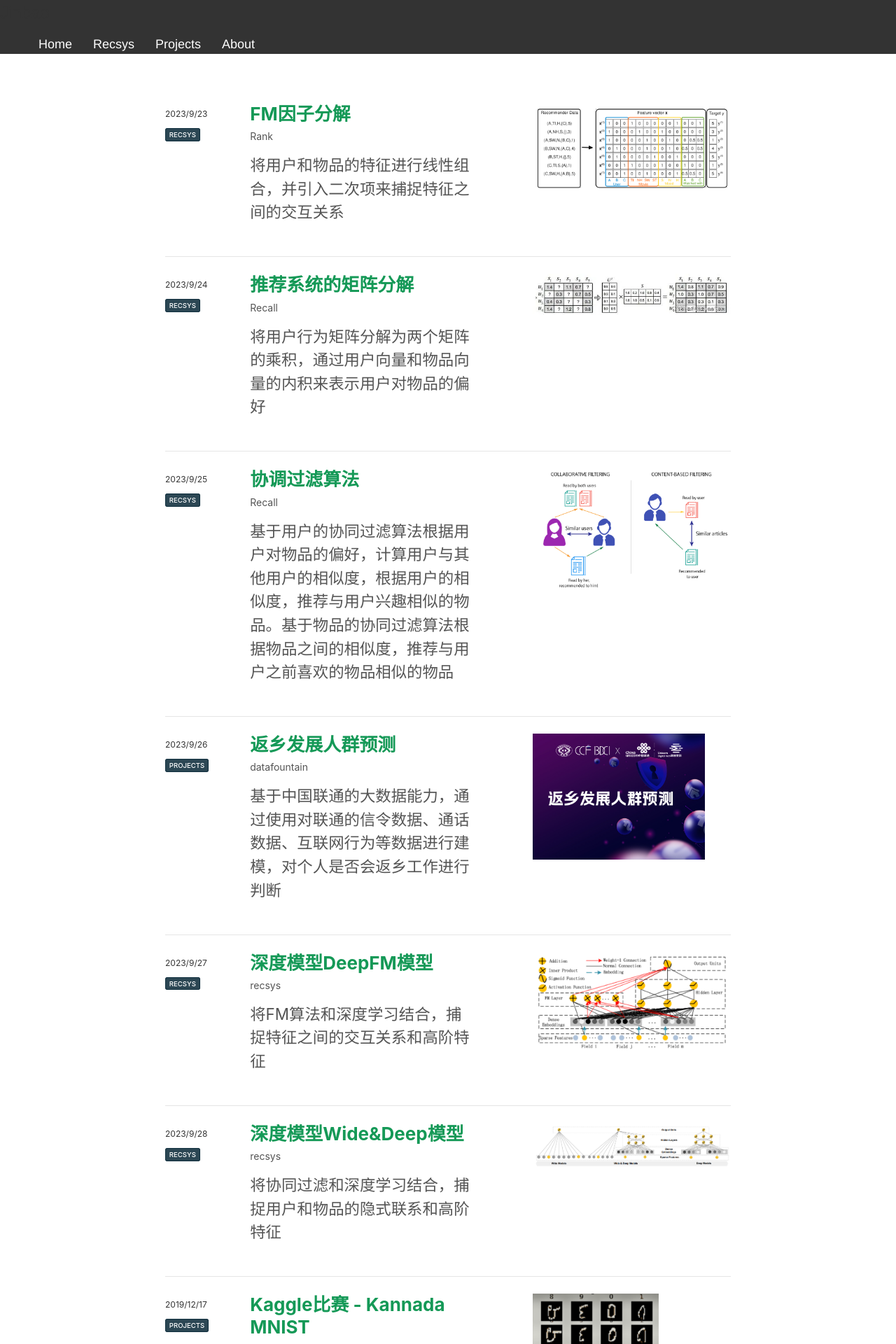
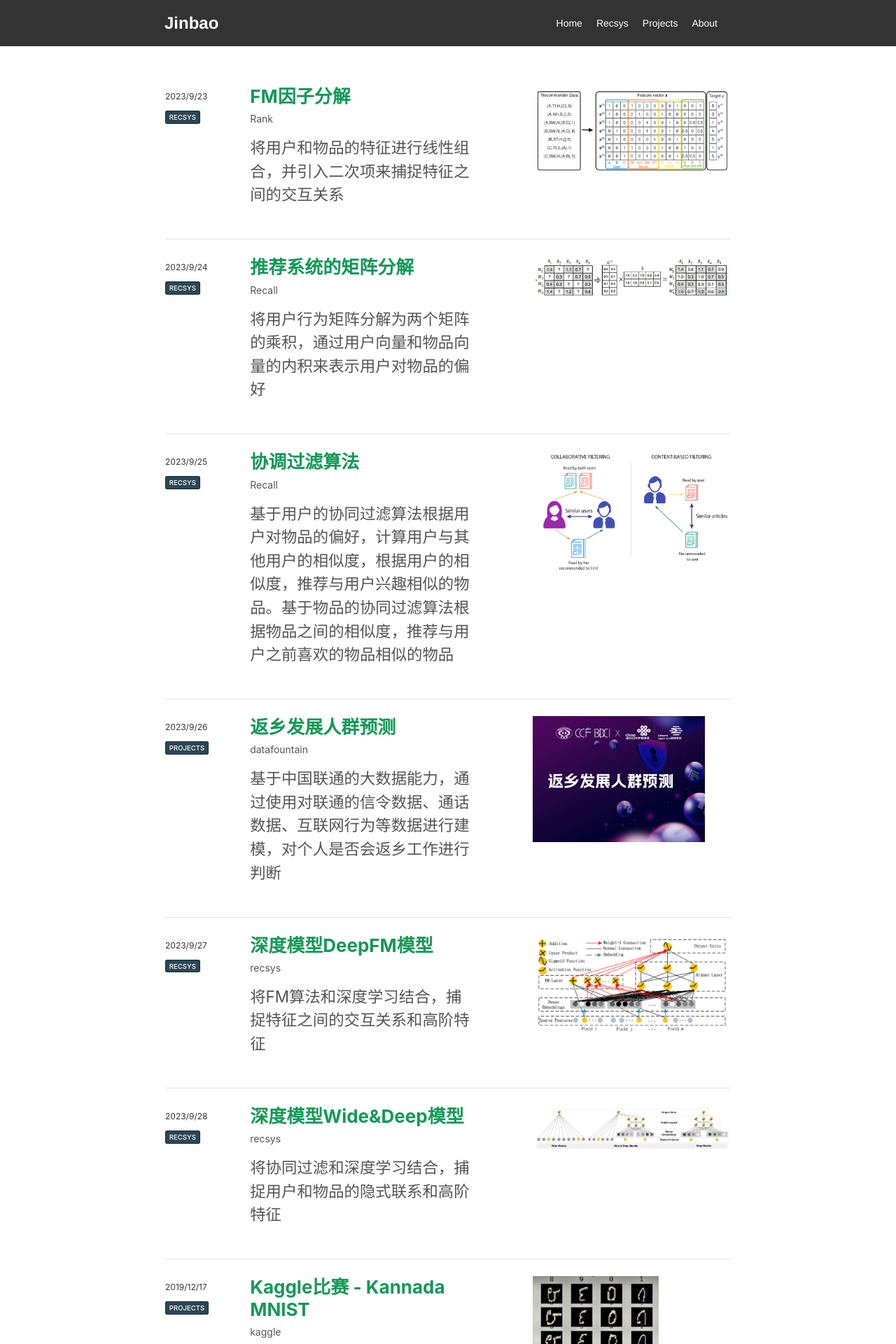
Before and after one commit to JinbaoSite/jinbaosite.github.io, a Jekyll site: the page built from index.html, in a window 1280 px wide. Shown: the top 1920 px of the page at 70% size. Built offline with Jekyll 4.4.1, drawn with Linux system fonts in a browser that asks for light colours.

Commit message:
Update header.css

```diff
--- a/assets/css/header.css
+++ b/assets/css/header.css
@@ -3,65 +3,80 @@
   border-color: #333;
   color: #333;
 }
-/* Navbar Styles */
-.navbar {
+/* 导航栏容器 */
+        .nav-header {
+            background-color: #333;
+            color: white;
             display: flex;
             justify-content: space-between;
             align-items: center;
-  background-color: #333;
-  color: white;
-  padding: 0px 20px;
-  margin:0 auto;
+            padding: 15px;
+            position: relative;
             max-width: 840px;
+            margin: 0 auto;
         }
 
+        /* 网站 logo */
         .logo {
             font-size: 24px;
+            font-weight: bold;
         }
 
+        /* 导航链接列表 */
         .nav-links {
-  list-style: none;
+            list-style-type: none;
+            margin: 0;
+            padding: 0;
             display: flex;
         }
 
         .nav-links li {
-  padding: 0 15px;
+            margin-right: 20px;
         }
 
-.nav-links a {
+        .nav-links li a {
+            color: white;
             text-decoration: none;
-  color: white;
-  font-size: 18px;
         }
 
+        /* 汉堡菜单按钮 */
         .burger {
             display: none;
-  font-size: 24px;
-  background: none;
-  border: none;
-  color: white;
             cursor: pointer;
         }
 
-/* Responsive Styles */
-@media (max-width: 768px) {
+        .burger div {
+            width: 25px;
+            height: 3px;
+            background-color: white;
+            margin: 5px;
+        }
+
+        /* 小屏幕样式 */
+        @media screen and (max-width: 768px) {
+            nav {
+                flex-wrap: wrap;
+            }
+
             .nav-links {
                 display: none;
                 width: 100%;
-    position: absolute;
-    background-color: #333;
-    top: 60px;
-    left: 0;
                 flex-direction: column;
                 align-items: center;
-    padding: 20px 0;
+                background-color: #333;
+                margin-top: 15px;
             }
 
             .nav-links li {
-    padding: 10px 0;
+                margin: 15px 0;
             }
 
             .burger {
                 display: block;
             }
+
+            /* 菜单展开时的样式 */
+            .nav-active {
+                display: flex;
             }
+        }
```
Lines whose indentation alone changed are shown as unchanged.
